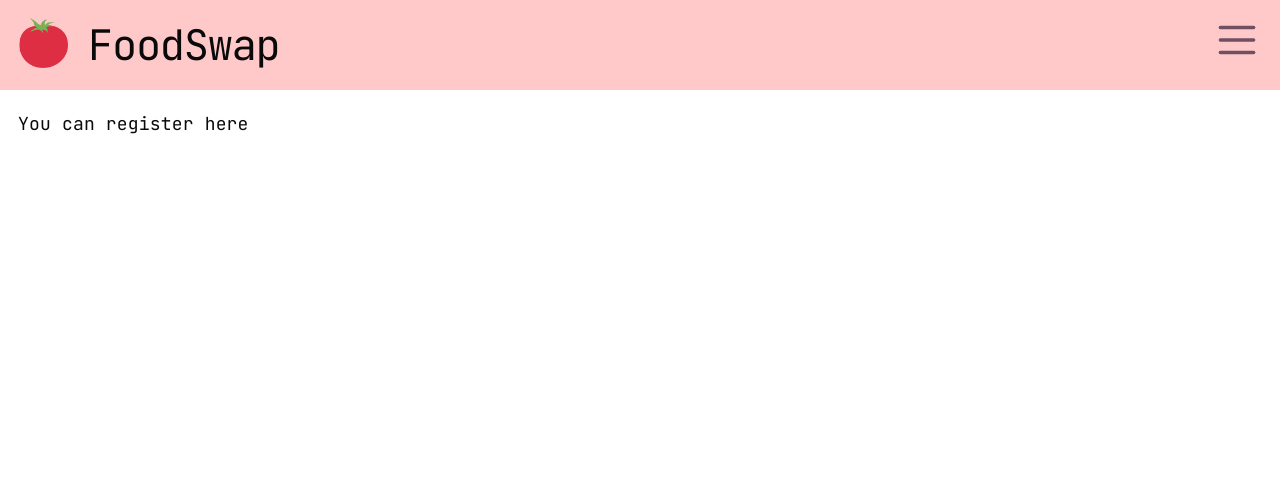
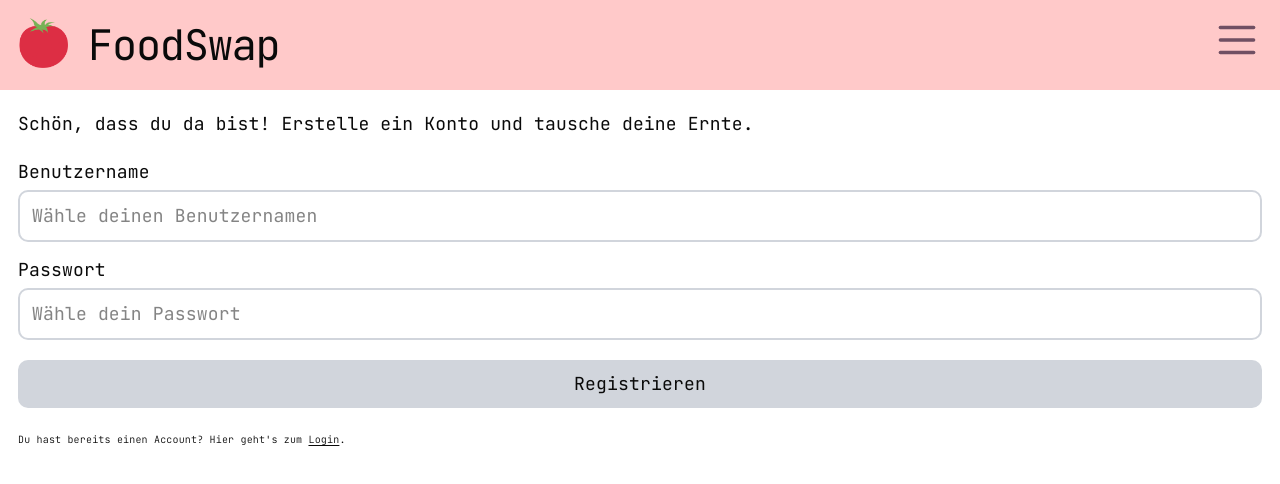
Before and after one commit to marcoh-dev/food-swap, a Next.js app in the folder frontend/: page /registration in a window 1280 px wide. Shown: the top 484 px of the page. Built offline with nearby package versions, Linux system fonts and the light colour scheme.

Commit message:
feature: create login, register and logout form

```diff
--- a/frontend/src/app/login/page.tsx
+++ b/frontend/src/app/login/page.tsx
@@ -1,3 +1,5 @@
+import { UserLogin } from "@/components/user/UserLogin"
+
 export default function Login() {
-	return <h2>You can login here</h2>;
+	return (<><h2>Willkommen zurück! Was tauschst du heute?</h2><UserLogin/></>);
 }
--- a/frontend/src/app/registration/page.tsx
+++ b/frontend/src/app/registration/page.tsx
@@ -1,3 +1,5 @@
+import { UserRegistration } from "@/components/user/UserRegistration";
+
 export default function Registration() {
-	return <h2>You can register here</h2>;
+	return (<><h2>Schön, dass du da bist! Erstelle ein Konto und tausche deine Ernte.</h2><UserRegistration/></>);
 }
--- /dev/null
+++ b/frontend/src/components/user/UserLogin.tsx
@@ -0,0 +1,41 @@
+import Link from "next/link";
+
+export function UserLogin() {
+  return (
+    <>
+      <form className="my-4">
+        <div className="flex flex-col gap-3">
+			<div className="grid gap-0.5">
+            <label htmlFor="username">Benutzername</label>
+            <input
+              id="username"
+              name="username"
+              type="text"
+              placeholder="Pomodora"
+              required
+                className="border-2 border-gray-300 rounded-lg px-3 py-2"
+            />
+          </div>
+         <div className="grid gap-0.5">
+            <label htmlFor="password">Passwort</label>
+            <input
+              id="password"
+              name="password"
+              type="password"
+              placeholder="********"
+              required
+               className="border-2 border-gray-300 rounded-lg px-3 py-2"
+            />
+          </div>
+        </div>
+        <div className="flex-col gap-3">
+          <button type="submit" className="bg-gray-300 dark:bg-gray-600 rounded-lg px-3 py-2 mt-5 w-full">Login</button>
+        </div>
+      </form>
+    <div className="font-light text-[10px]">
+        Neu bei FoodSwap? Hier geht's zur{" "}
+        <Link href="/registration">Registrierung</Link>.
+      </div>
+    </>
+  );
+}
--- /dev/null
+++ b/frontend/src/components/user/UserLogout.tsx
@@ -0,0 +1,7 @@
+export function UserLogout() {
+  return (
+    <form>
+      <button type="submit">Logout</button>
+    </form>
+  );
+}
--- /dev/null
+++ b/frontend/src/components/user/UserRegistration.tsx
@@ -0,0 +1,41 @@
+import Link from "next/link";
+
+export function UserRegistration() {
+  return (
+    <>
+       <form className="my-4">
+        <div className="flex flex-col gap-3">
+			<div className="grid gap-0.5">
+            <label htmlFor="username">Benutzername</label>
+            <input
+              id="username"
+              name="username"
+              type="text"
+              placeholder="Wähle deinen Benutzernamen"
+              required
+                className="border-2 border-gray-300 rounded-lg px-3 py-2"
+            />
+          </div>
+         <div className="grid gap-0.5">
+            <label htmlFor="password">Passwort</label>
+            <input
+              id="password"
+              name="password"
+              type="password"
+              placeholder="Wähle dein Passwort"
+              required
+               className="border-2 border-gray-300 rounded-lg px-3 py-2"
+            />
+          </div>
+        </div>
+        <div className="flex-col gap-3">
+          <button type="submit" className="bg-gray-300 dark:bg-gray-600 rounded-lg px-3 py-2 mt-5 w-full">Registrieren</button>
+        </div>
+      </form>
+          <div className="font-light text-[10px]">
+        Du hast bereits einen Account? Hier geht's zum{" "}
+        <Link href="/login">Login</Link>.
+      </div>
+    </>
+  );
+}
```
